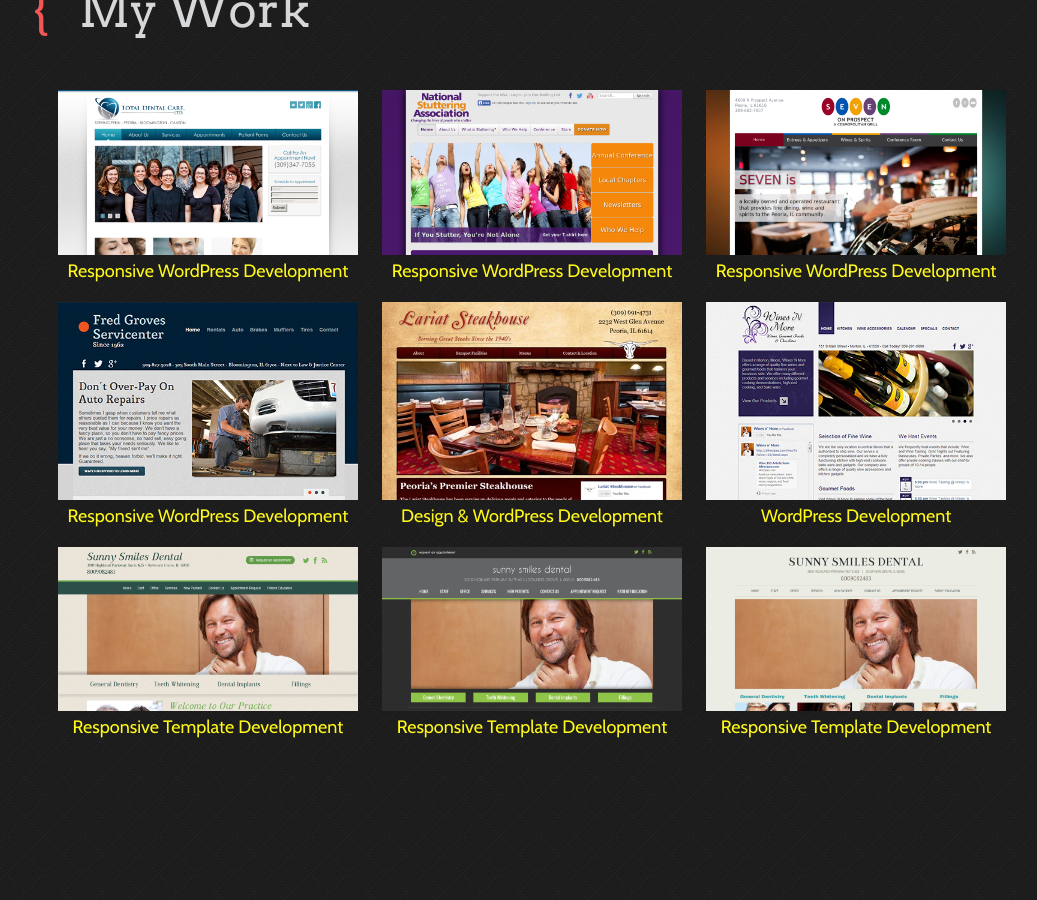
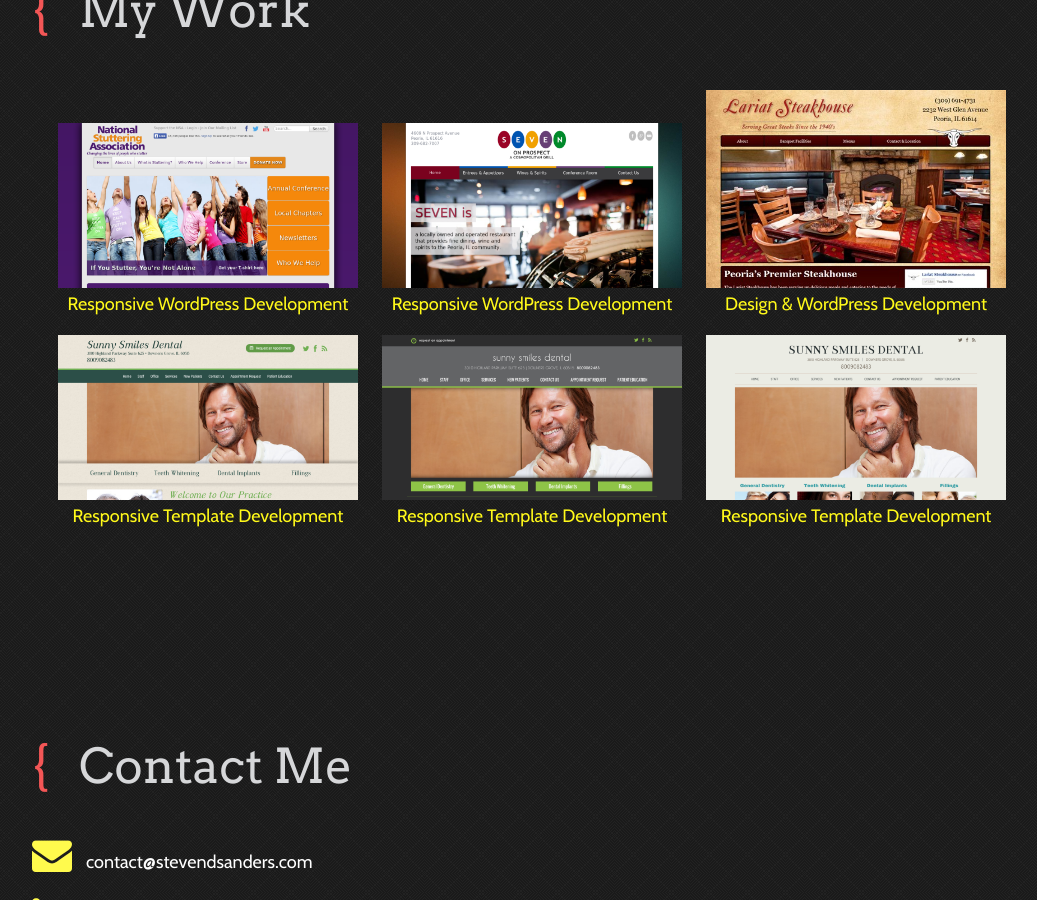
Before and after one commit to sdsanders/portfolio, a Jekyll site: the page built from index.html, in a window 1280 px wide and 900 px high, scrolled down 1444 px. Shown: the whole window, without its empty margins (108-1145 px from the left). Built offline with Jekyll 4.4.1, drawn with Linux system fonts in a browser that asks for light colours; nearby versions of some CDN libraries; some web fonts are replaced; Markdown is read by kramdown in place of the engine named in the settings.

Commit message:
Removed some old portfolio items

```diff
--- a/index.html
+++ b/index.html
@@ -11,14 +13,6 @@ title: Steven D. Sanders - Front-End Developer
 	</section>
 	<section class="portfolio" id="work">
 		<h2>My Work</h2>
-		<figure class="portfolio-item">
-			<a href="http://www.pekintotaldentalcare.com/" target="_blank">
-				<img src="images/94yvRLlG0xvBK1U5.png" alt="Total Dental Care">
-				<figcaption>
-					Responsive WordPress Development
-				</figcaption>
-			</a>
-		</figure>
 		<figure class="portfolio-item">
 			<a href="http://www.westutter.org/" target="_blank">
 				<img src="images/RN3IoQzITgTIHwfn.png" alt="National Stuttering Association">
@@ -35,27 +29,12 @@ title: Steven D. Sanders - Front-End Developer
 				</figcaption>
 			</a>
 		</figure>
-		<figure class="portfolio-item">
-			<a href="http://www.grovesservicecenter.com/" target="_blank">
-				<img src="images/grovesservicecenter.jpg" alt="Total Dental Care">
-				<figcaption>
-					Responsive WordPress Development
-				</figcaption>
-			</a>
-		</figure>
+
 		<figure class="portfolio-item">
 			<a href="http://www.peoriasteakhouse.com/" target="_blank">
 				<img src="images/lariat.jpg" alt="National Stuttering Association">
 				<figcaption>
 					Design &amp; WordPress Development
-				</figcaption>
-			</a>
-		</figure>
-		<figure class="portfolio-item">
-			<a href="http://www.winesnmore.net/" target="_blank">
-				<img src="images/winesnmore.jpg" alt="Seven on Prospect">
-				<figcaption>
-					WordPress Development
 				</figcaption>
 			</a>
 		</figure>
```
Also changed, not shown: other parts of index.html (+3 -1 lines).
